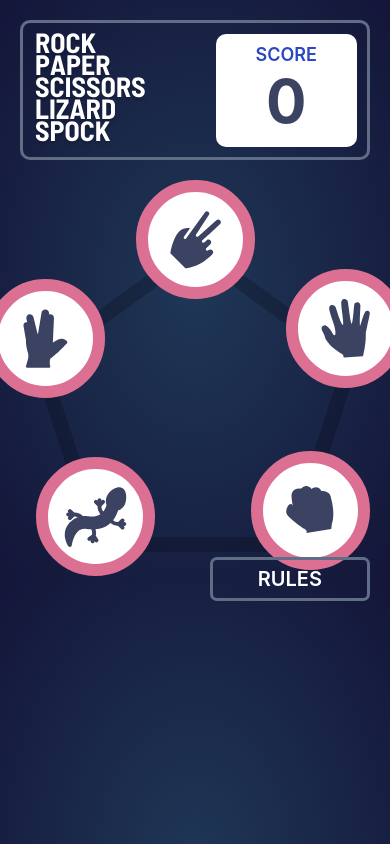
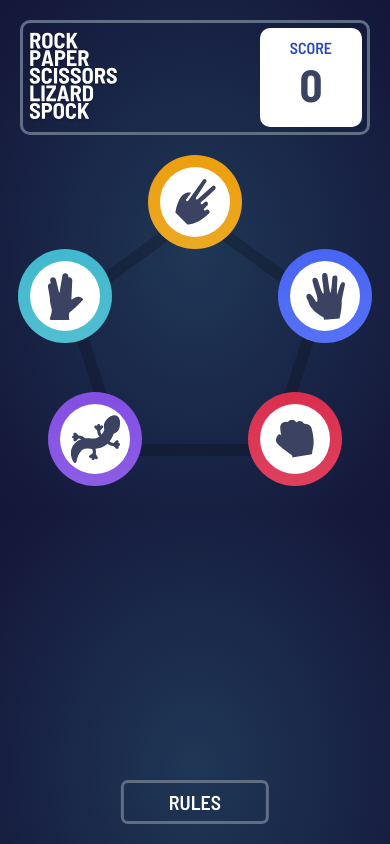
Before and after one commit to faithandjs/rock-paper-scissors, a React (Create React App) app: page / in a window 390 px wide. Built offline with nearby package versions, Linux system fonts and the light colour scheme.

Commit message:
funcionality and styling

```diff
--- a/src/components/choose.tsx
+++ b/src/components/choose.tsx
@@ -3,7 +3,7 @@ import { Wrapper } from "./home";
 import { contextType, options } from "./type";
 
 function Choose() {
-    const {settingChoices} = useContext(Wrapper) as contextType
+  const { settingChoices } = useContext(Wrapper) as contextType;
   return (
     <section className="choose">
       <div className="pentagon">
@@ -19,7 +19,11 @@ function Choose() {
       </div>
 
       <div className="icons">
-        <div className="scissors" onClick={() => settingChoices(options.scissors)}>
+        <div className="sc-box">
+          <div
+            className="scissors"
+            onClick={() => settingChoices(options.scissors)}
+          >
             <svg xmlns="http://www.w3.org/2000/svg" width="51" height="58">
               <path
                 fill="#3B4262"
@@ -27,6 +31,8 @@ function Choose() {
               />
             </svg>
           </div>
+        </div>
+        <div className="sp-box">
           <div className="spock" onClick={() => settingChoices(options.spock)}>
             <svg xmlns="http://www.w3.org/2000/svg" width="45" height="59">
               <path
@@ -35,6 +41,8 @@ function Choose() {
               />
             </svg>
           </div>
+        </div>
+        <div className="p-box">
           <div className="paper" onClick={() => settingChoices(options.paper)}>
             <svg xmlns="http://www.w3.org/2000/svg" width="49" height="59">
               <path
@@ -43,7 +51,12 @@ function Choose() {
               />
             </svg>
           </div>
-        <div className="lizard" onClick={() => settingChoices(options.lizard)}>
+        </div>
+        <div className="l-box">
+          <div
+            className="lizard"
+            onClick={() => settingChoices(options.lizard)}
+          >
             <svg xmlns="http://www.w3.org/2000/svg" width="63" height="60">
               <path
                 fill="#3B4262"
@@ -51,6 +64,8 @@ function Choose() {
               />
             </svg>
           </div>
+        </div>
+        <div className="r-box">
           <div className="rock" onClick={() => settingChoices(options.rock)}>
             <svg xmlns="http://www.w3.org/2000/svg" width="48" height="48">
               <path
@@ -60,6 +75,7 @@ function Choose() {
             </svg>
           </div>
         </div>
+      </div>
     </section>
   );
 }
--- a/src/components/home.tsx
+++ b/src/components/home.tsx
@@ -2,6 +2,8 @@ import React, { createContext, useMemo, useRef, useState } from "react";
 import Choice from "./choice";
 import Choose from "./choose";
 import "./style/style.scss";
+import "./style/style548.scss";
+
 import { choices, options, contextType, status } from "./type";
 
 export const Wrapper = createContext<contextType | null>(null);
--- a/src/components/style/style.scss
+++ b/src/components/style/style.scss
@@ -1,3 +1,5 @@
+@import url("https://fonts.googleapis.com/css2?family=Barlow+Semi+Condensed:wght@600;700&display=swap");
+
 $ScissorsGradient: linear-gradient(hsl(39, 89%, 49%), hsl(40, 84%, 53%));
 $PaperGradient: linear-gradient(hsl(230, 89%, 62%), hsl(230, 89%, 65%));
 $RockGradient: linear-gradient(hsl(349, 71%, 52%), hsl(349, 70%, 56%));
@@ -16,9 +18,10 @@ $border: 12px solid;
 }
 body {
   background: $RadialGradient;
+  font-family: "Barlow Semi Condensed", sans-serif;
   margin: 20px;
   color: #fff;
-  overflow-y: hidden;
+  //overflow-y: hidden;
   //overflow-x: hidden;
   /*height: 92vh;
   #root {
@@ -62,6 +65,49 @@ body {
       }
     }
     section {
+      .sc-box,
+      .sp-box,
+      .p-box,
+      .l-box,
+      .r-box {
+        padding: 12px;
+        position: relative;
+        border-radius: 50%;
+        //border: $border palevioletred; //rmove
+        &:hover {
+          cursor: pointer;
+        }
+        .scissors,
+        .spock,
+        .lizard,
+        .paper,
+        .rock {
+          background-color: #fff;
+          //width: ;
+          width: 90px;
+          height: 90px;
+          border-radius: 50%;
+          display: flex;
+          align-items: center;
+          justify-content: center;
+        }
+      }
+      .sc-box {
+        // background: ;
+        background: $ScissorsGradient;
+      }
+      .sp-box {
+        background: $SpockGradient;
+      }
+      .p-box {
+        background: $PaperGradient;
+      }
+      .l-box {
+        background: $LizardGradient;
+      }
+      .r-box {
+        background: $RockGradient;
+      }
     }
     section.choose {
       position: relative;
@@ -73,39 +119,54 @@ body {
       .icons {
         position: absolute;
         top: -200px;
-        div {
-          position: relative;
-          background-color: #fff;
-          width: 119px;
-          height: 119px;
-          display: flex;
-          align-items: center;
-          justify-content: center;
-          border-radius: 50%;
-          border: $border palevioletred; //rmove
+        //.scissors,.spock,.lizard,.paper,.rock
+        .sc-box,
+        .sp-box,
+        .p-box,
+        .l-box,
+        .r-box {
           &:hover {
             cursor: pointer;
           }
         }
-        .scissors {
+        /* padding: 12px;
+          position: relative;
+          border-radius: 50%;
+          //border: $border palevioletred; //rmove
+
+          .scissors,
+          .spock,
+          .lizard,
+          .paper,
+          .rock {
+            background-color: #fff;
+            //width: ;
+            width: 90px;
+            height: 90px;
+            border-radius: 50%;
+          display: flex;
+          align-items: center;
+          justify-content: center;
+          }
+        }*/
+        .sc-box {
           top: 140px;
           // left: 10px;
         }
-        .spock {
-          top: 120px;
+        .sp-box {
+          top: 140px;
           left: -150px;
         }
-        .paper {
-          border: $border $PaperGradient;
-          top: -9px;
+        .p-box {
+          top: 26px;
           left: 150px;
         }
-        .lizard {
+        .l-box {
           left: -100px;
-          top: 60px;
+          top: 80px;
         }
-        .rock {
-          top: -65.5px;
+        .r-box {
+          top: -34px;
           left: 115px;
         }
       }
@@ -113,60 +174,49 @@ body {
     section.choice {
       display: flex;
       justify-content: space-between;
-      align-items: center;
+      //align-items: center;
+      padding: 0 20px;
       .you-box,
       .comp-box {
         position: relative;
         text-align: center;
+        height: -webkit-fill-available;
         .picked {
-          margin-bottom: 20px;
+          margin-bottom: 50px;
           text-transform: uppercase;
           color: #fff;
           font-size: 17px;
           font-weight: 600;
+          position: relative;
+          top: 0;
         }
       }
-      .ring1,
-      .ring2,
-      .ring3 {
-        position: relative;
-
-        border-radius: 50%;
-        width: max-content;
-      }
-      .ring1 {
-        //width: ;
-        border: 30px solid rgba($color: #fff, $alpha: 0.1);
-      }
-      .ring2 {
-        border: 30px solid rgba($color: #fff, $alpha: 0.06);
-      }
-      .ring3 {
-        border: 30px solid rgba($color: #fff, $alpha: 0.04);
+      .ring{
+        box-shadow: rgb(85, 91, 255) 0px 0px 0px 3px, rgb(31, 193, 27) 0px 0px 0px 6px, rgb(255, 217, 19) 0px 0px 0px 9px, rgb(255, 156, 85) 0px 0px 0px 12px, rgb(255, 85, 85) 0px 0px 0px 15px;
+       // box-shadow:rgba(240, 46, 170, 0.4) -5px 5px, rgba(240, 46, 170, 0.3) -10px 10px, rgba(240, 46, 170, 0.2) -15px 15px, rgba(240, 46, 170, 0.1) -20px 20px, rgba(240, 46, 170, 0.05) -25px 25px ;
+        // animation:  r2 1s  infinite,r1 1s  infinite,r3 1s 2s infinite;
       }
       .you,
       .computer {
-        background-color: #fff;
-        width: 123px;
-        height: 123px;
-        display: flex;
-        align-items: center;
-        justify-content: center;
+        position: relative;
+        bottom: 0;
+        width: max-content;
+        margin: auto;
+      }
+      .temp{
+        width: 114px;
+        height: 114px;
         border-radius: 50%;
-        border: $border palevioletred;
-      }
-      .reset {
-        span,
-        button {
-          display: block;
-        }
-      }
-      .ring {
+        background-color: $DarkText;
       }
       .reset {
         width: max-content;
         text-transform: uppercase;
         margin: auto 10px;
+        span,
+        button {
+          display: block;
+        }
         .status {
           color: #fff;
           font-size: 50px;
@@ -203,6 +253,7 @@ body {
         width: max-content;
         position: absolute;
         right: 20px;
+        bottom: 20px;
 
         padding: 7px 45px;
         .text {
@@ -257,7 +308,33 @@ body {
     }
   }
 }
-@keyframes rings {
-  0% {
+@keyframes r1 {
+  from {
+    //box-shadow: 0px 0px 0px 0px rgba(255, 255, 255, 0.04);
+    box-shadow: 0px 0px 0px 0px rgb(250, 4, 4);
+  }
+  to {
+    //box-shadow: 0px 0px 0px 40px rgba(255, 255, 255, 0.04);
+    box-shadow: 0px 0px 0px 40px rgba(247, 3, 3, 0.952);
   }
 }
+@keyframes r2 {
+  from {
+    //box-shadow: 0px 0px 0px 0px rgba(255, 255, 255, 0.025);
+    box-shadow: 0px 0px 0px 0px rgba(94, 255, 0, 0.966);
+  }
+  to {
+    //box-shadow: 0px 0px 0px 80px rgba(255, 255, 255, 0.025);
+    box-shadow: 0px 0px 0px 80px rgb(24, 250, 3);
+  }
+}
+@keyframes r3 {
+  from {
+    //box-shadow: 0px 0px 0px 0px rgba(255, 255, 255, 0.01);
+    box-shadow: 0px 0px 0px 0px rgb(243, 1, 252);
+  }
+  to {
+    //box-shadow: 0px 0px 0px 120px rgba(255, 255, 255, 0.01);
+    box-shadow: 0px 0px 0px 120px rgba(247, 0, 255, 0.096);
+  }
+}
--- /dev/null
+++ b/src/components/style/style548.scss
@@ -0,0 +1,131 @@
+@media screen and (max-width: 548px) {
+  body .home {
+    header {
+      height: 115px;
+      margin-bottom: 40px;
+      padding: 5px;
+      svg {
+        position: relative;
+        left: -12px;
+        transform: scale(0.8);
+      }
+      div {
+        height: -webkit-fill-available;
+        background-color: #fff;
+        border-radius: 10px;
+        padding: 10px 30px;
+        .score {
+          font-size: 16px;
+        }
+        .number {
+          font-size: 45px;
+        }
+      }
+    }
+    section {
+      .sc-box,
+      .sp-box,
+      .p-box,
+      .l-box,
+      .r-box {
+        .scissors,
+        .spock,
+        .lizard,
+        .paper,
+        .rock {
+          width: 70px;
+          height: 70px;
+          svg {
+            transform: scale(0.8);
+          }
+        }
+      }
+    }
+    section.choose {
+      .pentagon {
+        svg {
+          transform: scale(0.8);
+        }
+      }
+      .icons {
+        .sc-box {
+          top: 180px;
+          // left: 10px;
+        }
+        .sp-box {
+          top: 180px;
+          left: -130px;
+        }
+        .p-box {
+          top: 86px;
+          left: 130px;
+        }
+        .l-box {
+          left: -100px;
+          top: 135px;
+        }
+        .r-box {
+          top: 41px;
+          left: 100px;
+        }
+      }
+    }
+
+    section.choice {
+      display: grid;
+      grid-template-areas:
+        "you . comp"
+        ". resets .";
+      padding: 0 20px;
+      align-items: center;
+      .you-box {
+        grid-area: you;
+      }
+      .comp-box {
+        grid-area: comp;
+      }
+      .reset {
+      }
+      .you-box,
+      .comp-box {
+        .picked {
+          top: unset;
+          font-size: 16px;
+          bottom: -163px;
+          white-space: nowrap;
+          //margin-bottom: unset;
+        }
+      }
+      .ring {////
+        animation: r2 1s infinite, r1 1s infinite, r3 1s 2s infinite;
+      }
+      .you,
+      .computer {
+        top: -163px;
+        transform: translateY(100%);
+      }
+      .temp {
+        width: 94px;
+        height: 94px;
+        border-radius: 50%;
+      }
+      .reset {
+        grid-area: resets;
+        margin-top: 30px !important;
+        .status {
+          font-size: 40px;
+        }
+        button {
+          font-size: 15px;
+        }
+      }
+    }
+    footer .footer-text-box {
+      left: 50%;
+      transform: translateX(-50%);
+    }
+  }
+}
+@media screen and (max-width: 425px) {
+   // box-shadow: ;
+}
```
Also changed, not shown: src/components/choice.tsx (+41 -18 lines). Lines whose indentation alone changed are shown as unchanged.
